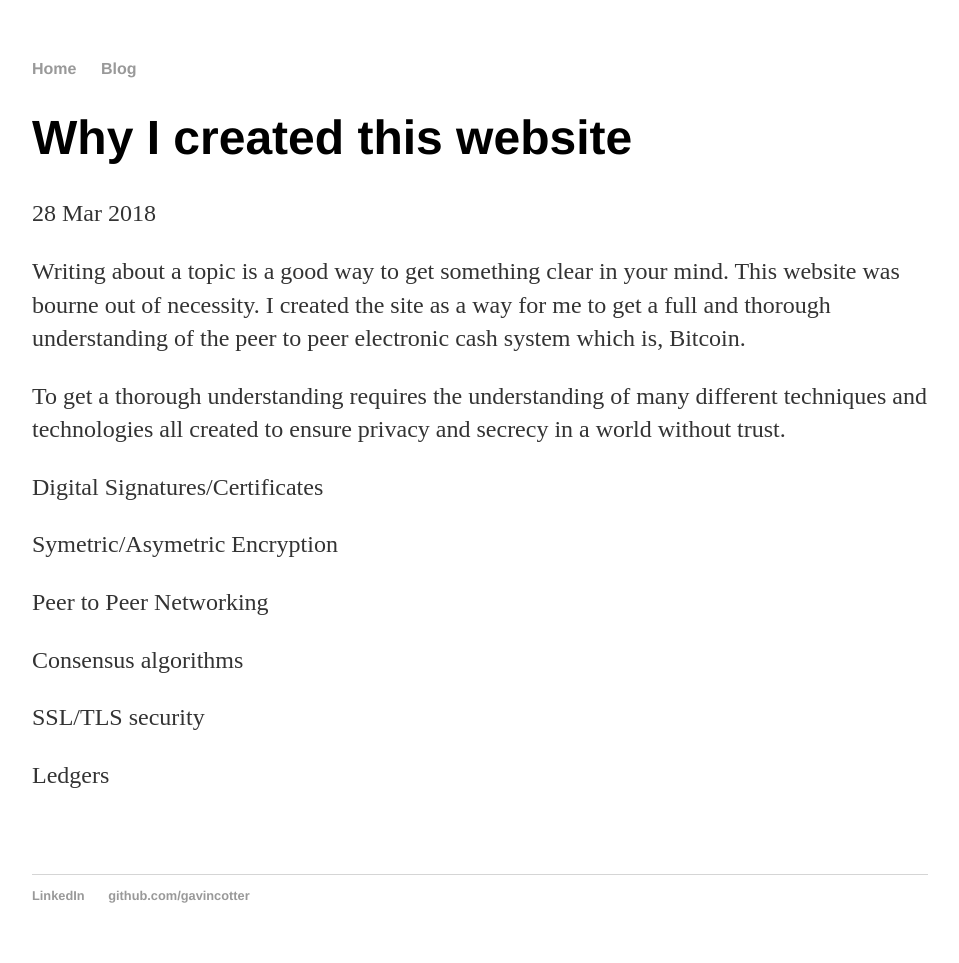
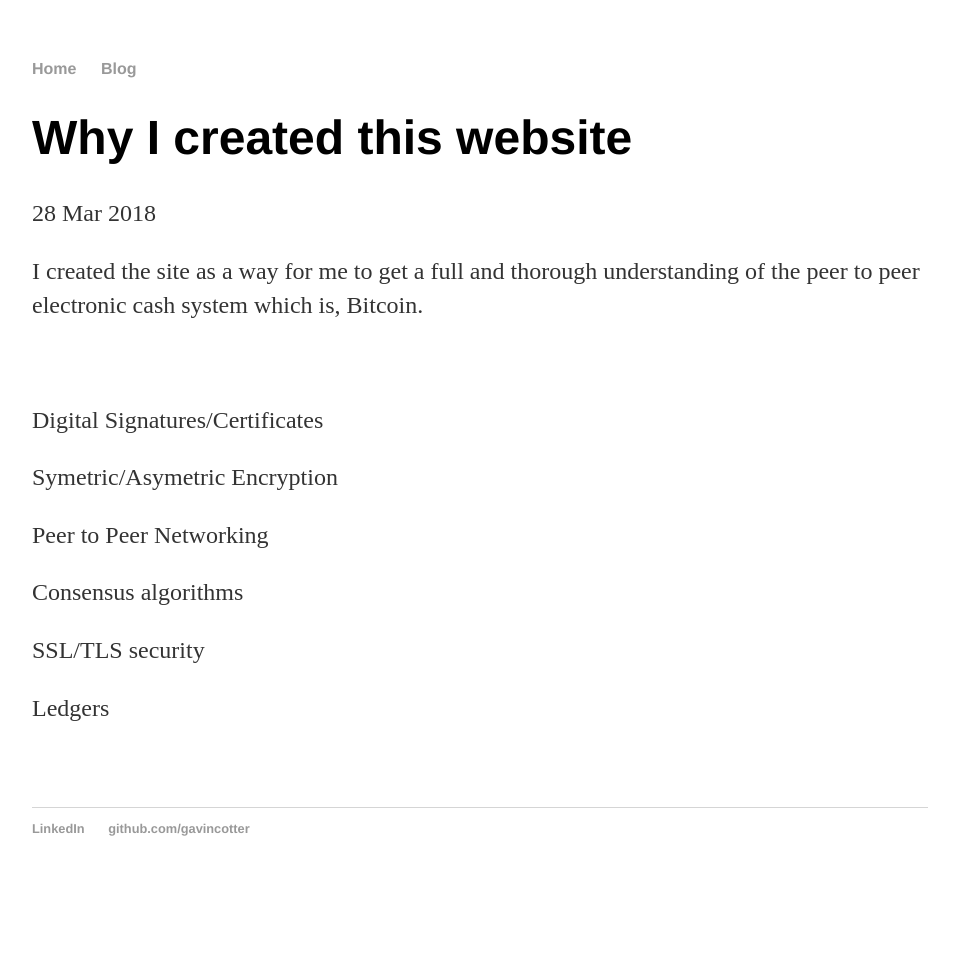
Before and after one commit to gavincotter/gavincotter.github.io, a Jekyll site: the page built from _posts/2018-03-28-why.md, in a window 1280 px wide. Shown: the whole page, without its empty margins (160-1119 px from the left). Built offline with Jekyll 4.4.1, drawn with Linux system fonts in a browser that asks for light colours; after the commit the page ends 900 px from its top, so only the background shows below that.

Commit message:
added a new post

```diff
--- a/_posts/2018-03-28-why.md
+++ b/_posts/2018-03-28-why.md
@@ -5,11 +5,9 @@ date: 2018-03-28
 categories:
 ---
 
-Writing about a topic is a good way to get something clear in your mind. This website was bourne out of necessity. I created the site as a way for me to get a full and thorough understanding of the peer to peer
+I created the site as a way for me to get a full and thorough understanding of the peer to peer
 electronic cash system which is, Bitcoin.
 
- To get a thorough understanding requires the understanding of many different techniques and technologies all created to ensure
-privacy and secrecy in a world without trust.
 <br>
 <p>Digital Signatures/Certificates</p>
 <p>Symetric/Asymetric Encryption</p>
```
Also changed, not shown: _posts/2018-04-12-disks.md (added, +49 -0 lines), assets/stellar.png (added).
